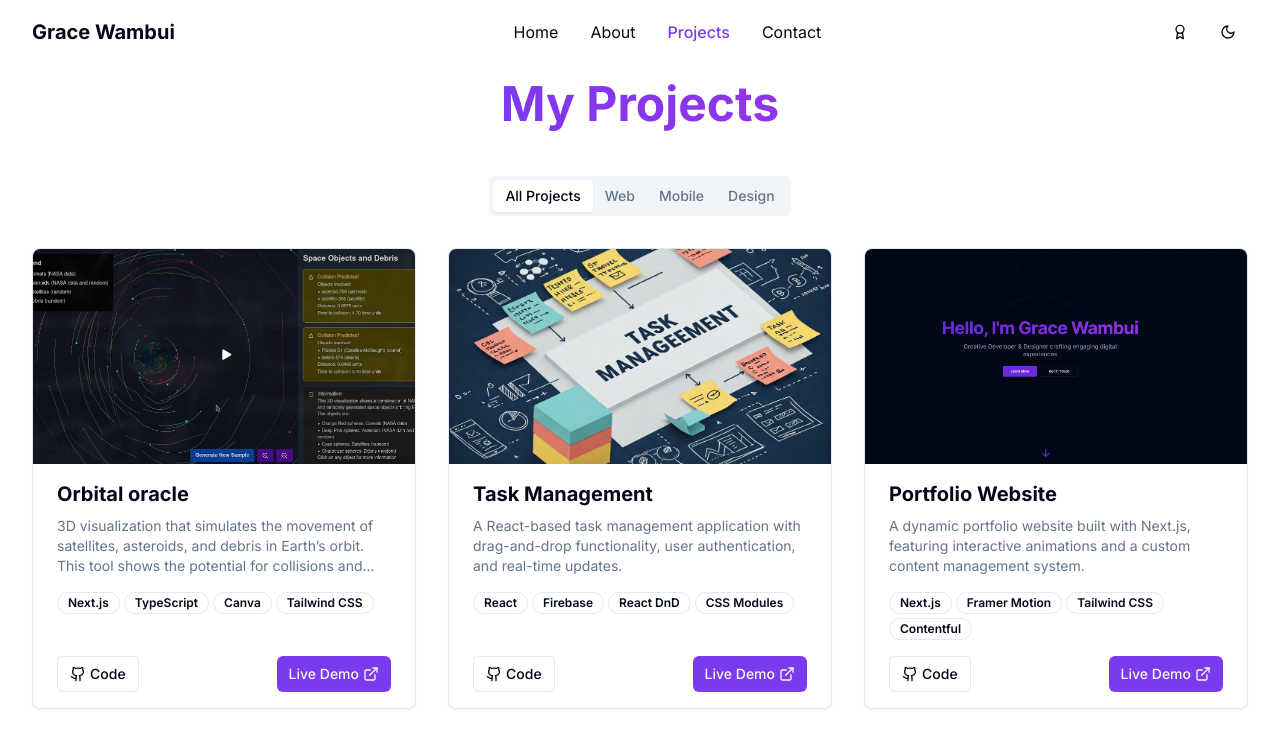
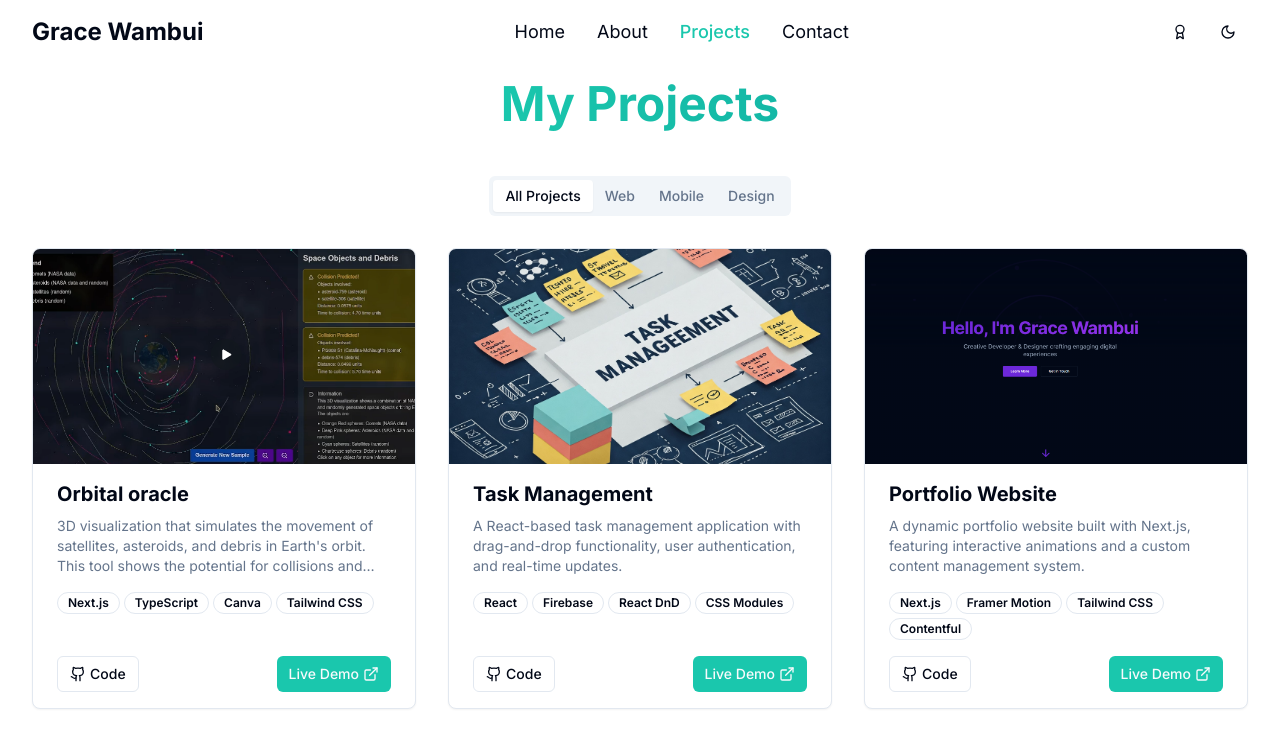
Before and after one commit to WambuiGrace/portXfolio, a Next.js app: page /projects in a window 1280 px wide. Shown: the top 739 px of the page. Built offline with nearby package versions, Linux system fonts and the light colour scheme.

Commit message:
refactor styles and improve typography across multiple components

```diff
--- a/app/about/page.tsx
+++ b/app/about/page.tsx
@@ -11,7 +11,7 @@ export default function AboutPage() {
 
       <div className="max-w-7xl mx-auto">
         <h1 className="text-4xl md:text-5xl font-bold mb-12 text-center">
-          <span className="bg-gradient-to-r from-primary to-purple-600 bg-clip-text text-transparent">About Me</span>
+          <span className="bg-gradient-to-r from-primary to-teal-500 bg-clip-text text-transparent">About Me</span>
         </h1>
 
         <div className="grid grid-cols-1 lg:grid-cols-3 gap-8 mb-16">
--- a/app/contact/page.tsx
+++ b/app/contact/page.tsx
@@ -11,7 +11,7 @@ export default function ContactPage() {
 
       <div className="max-w-7xl mx-auto">
         <h1 className="text-4xl md:text-5xl font-bold mb-12 text-center">
-          <span className="bg-gradient-to-r from-primary to-purple-600 bg-clip-text text-transparent">
+          <span className="bg-gradient-to-r from-primary to-teal-500 bg-clip-text text-transparent">
             Get In Touch
           </span>
         </h1>
--- a/app/globals.css
+++ b/app/globals.css
@@ -10,7 +10,7 @@
     --card-foreground: 222.2 84% 4.9%;
     --popover: 0 0% 100%;
     --popover-foreground: 222.2 84% 4.9%;
-    --primary: 262.1 83.3% 57.8%;
+    --primary: 171 77% 44%;
     --primary-foreground: 210 40% 98%;
     --secondary: 210 40% 96.1%;
     --secondary-foreground: 222.2 47.4% 11.2%;
@@ -22,7 +22,7 @@
     --destructive-foreground: 210 40% 98%;
     --border: 214.3 31.8% 91.4%;
     --input: 214.3 31.8% 91.4%;
-    --ring: 262.1 83.3% 57.8%;
+    --ring: 171 77% 44%;
     --radius: 0.5rem;
   }
 
@@ -33,7 +33,7 @@
     --card-foreground: 210 40% 98%;
     --popover: 222.2 84% 4.9%;
     --popover-foreground: 210 40% 98%;
-    --primary: 263.4 70% 50.4%;
+    --primary: 171 70% 40%;
     --primary-foreground: 210 40% 98%;
     --secondary: 217.2 32.6% 17.5%;
     --secondary-foreground: 210 40% 98%;
@@ -45,7 +45,7 @@
     --destructive-foreground: 210 40% 98%;
     --border: 217.2 32.6% 17.5%;
     --input: 217.2 32.6% 17.5%;
-    --ring: 263.4 70% 50.4%;
+    --ring: 171 70% 40%;
   }
 }
 
--- a/app/layout.tsx
+++ b/app/layout.tsx
@@ -18,7 +18,7 @@ export default function RootLayout({
 }) {
   return (
     <html lang="en" suppressHydrationWarning>
-      <body className={inter.className}>
+      <body className={inter.className} suppressHydrationWarning>
         <ThemeProvider attribute="class" defaultTheme="light" enableSystem disableTransitionOnChange>
           <BadgeProvider>{children}</BadgeProvider>
         </ThemeProvider>
--- a/app/projects/page.tsx
+++ b/app/projects/page.tsx
@@ -8,7 +8,7 @@ const projects = [
     id: 1,
     title: "Orbital oracle",
     description:
-      "3D visualization that simulates the movement of satellites, asteroids, and debris in Earth’s orbit. This tool shows the potential for collisions and provides an interactive way to explore how objects behave in space.",
+      "3D visualization that simulates the movement of satellites, asteroids, and debris in Earth's orbit. This tool shows the potential for collisions and provides an interactive way to explore how objects behave in space.",
     image: "/oracle.png?height=600&width=800",
     tags: ["Next.js", "TypeScript", "Canva", "Tailwind CSS"],
     demoUrl: "https://example.com/demo",
@@ -77,7 +77,7 @@ export default function ProjectsPage() {
 
       <div className="max-w-7xl mx-auto">
         <h1 className="text-4xl md:text-5xl font-bold mb-12 text-center">
-          <span className="bg-gradient-to-r from-primary to-purple-600 bg-clip-text text-transparent">My Projects</span>
+          <span className="bg-gradient-to-r from-primary to-teal-500 bg-clip-text text-transparent">My Projects</span>
         </h1>
 
         <Tabs defaultValue="all" className="mb-12">
--- a/components/navbar.tsx
+++ b/components/navbar.tsx
@@ -48,7 +48,7 @@ export default function Navbar() {
       <div className="max-w-7xl mx-auto px-4 sm:px-6 lg:px-8">
         <div className="flex items-center justify-between h-16">
           <div className="flex items-center">
-            <Link href="/" className="font-bold text-xl">
+            <Link href="/" className="font-bold text-2xl">
               Grace Wambui
             </Link>
           </div>
@@ -59,7 +59,7 @@ export default function Navbar() {
               <Link
                 key={link.href}
                 href={link.href}
-                className={`transition-colors hover:text-primary ${
+                className={`text-lg transition-colors hover:text-primary ${
                   pathname === link.href ? "text-primary font-medium" : ""
                 }`}
               >
@@ -138,8 +138,8 @@ export default function Navbar() {
               <SheetContent side="right">
                 <div className="flex flex-col h-full">
                   <div className="flex items-center justify-between mb-6">
-                    <Link href="/" className="font-bold text-xl">
-                      YourName
+                    <Link href="/" className="font-bold text-2xl">
+                      Grace Wambui
                     </Link>
                     <SheetClose asChild>
                       <Button variant="ghost" size="icon">
@@ -152,7 +152,7 @@ export default function Navbar() {
                       <SheetClose asChild key={link.href}>
                         <Link
                           href={link.href}
-                          className={`text-lg transition-colors hover:text-primary ${
+                          className={`text-xl transition-colors hover:text-primary ${
                             pathname === link.href ? "text-primary font-medium" : ""
                           }`}
                         >
```
